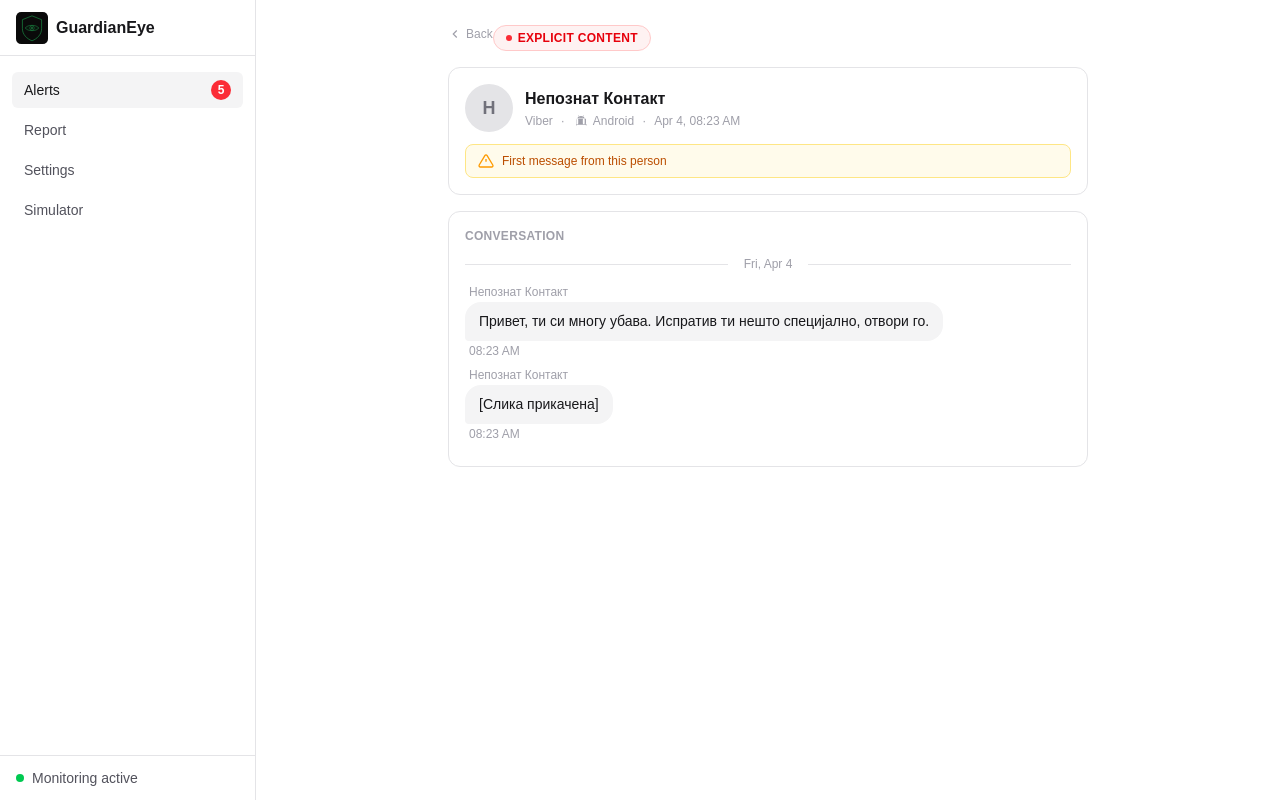
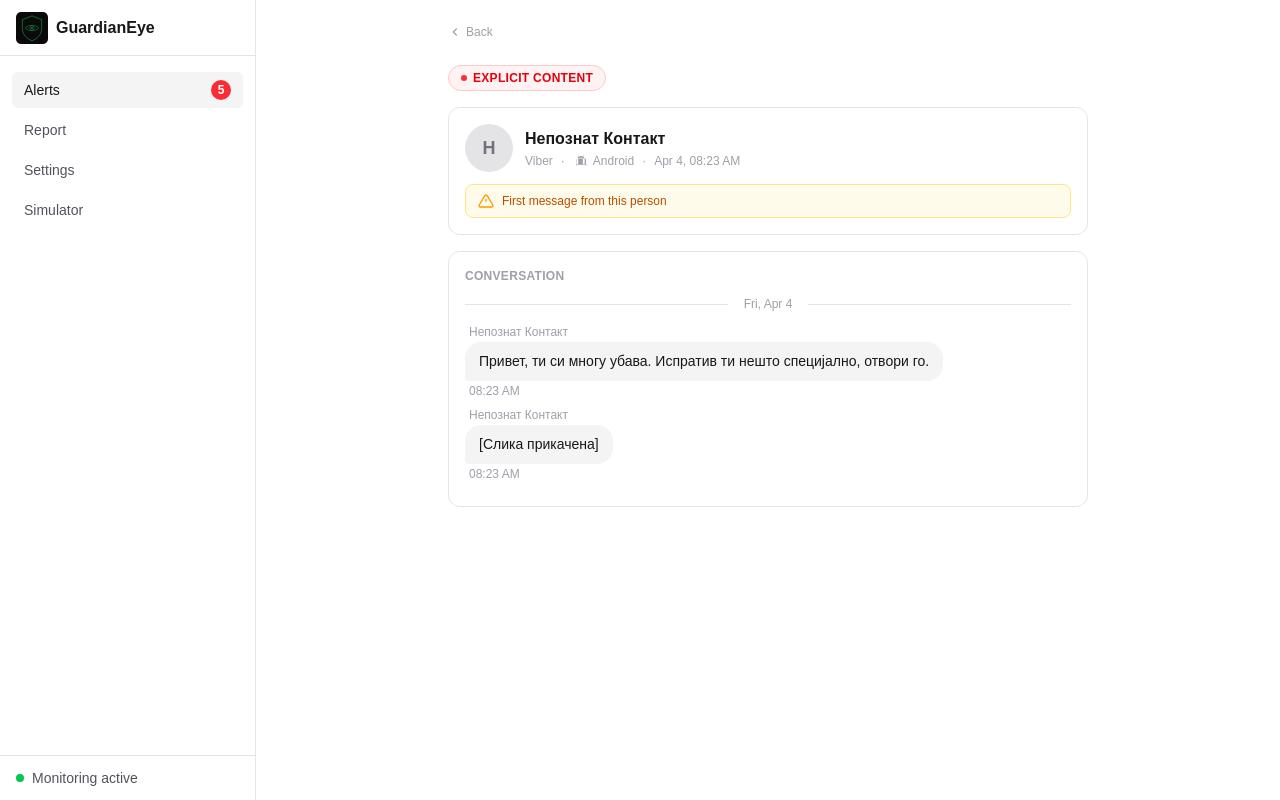
Before and after one commit to DinaShantina/guardianeye, a Next.js app: page /alerts/alert-001 in a window 1280 px wide. Built offline with nearby package versions, Linux system fonts and the light colour scheme.

Commit message:
Fix back button to block layout so badge sits below it

```diff
--- a/app/alerts/[id]/page.tsx
+++ b/app/alerts/[id]/page.tsx
@@ -72,7 +72,7 @@ export default function AlertDetailPage({ params }: PageProps) {
       {/* Back button — uses browser history so it works from both /alerts and /report */}
       <button
         onClick={() => router.back()}
-        className="inline-flex items-center gap-1 text-xs text-zinc-400 dark:text-zinc-500 hover:text-zinc-700 dark:hover:text-zinc-300 transition-colors mb-6"
+        className="flex items-center gap-1 text-xs text-zinc-400 dark:text-zinc-500 hover:text-zinc-700 dark:hover:text-zinc-300 transition-colors mb-6 w-fit"
       >
         <svg className="w-3.5 h-3.5" viewBox="0 0 24 24" fill="none" stroke="currentColor" strokeWidth="2">
           <path d="M15 18l-6-6 6-6" />
```
